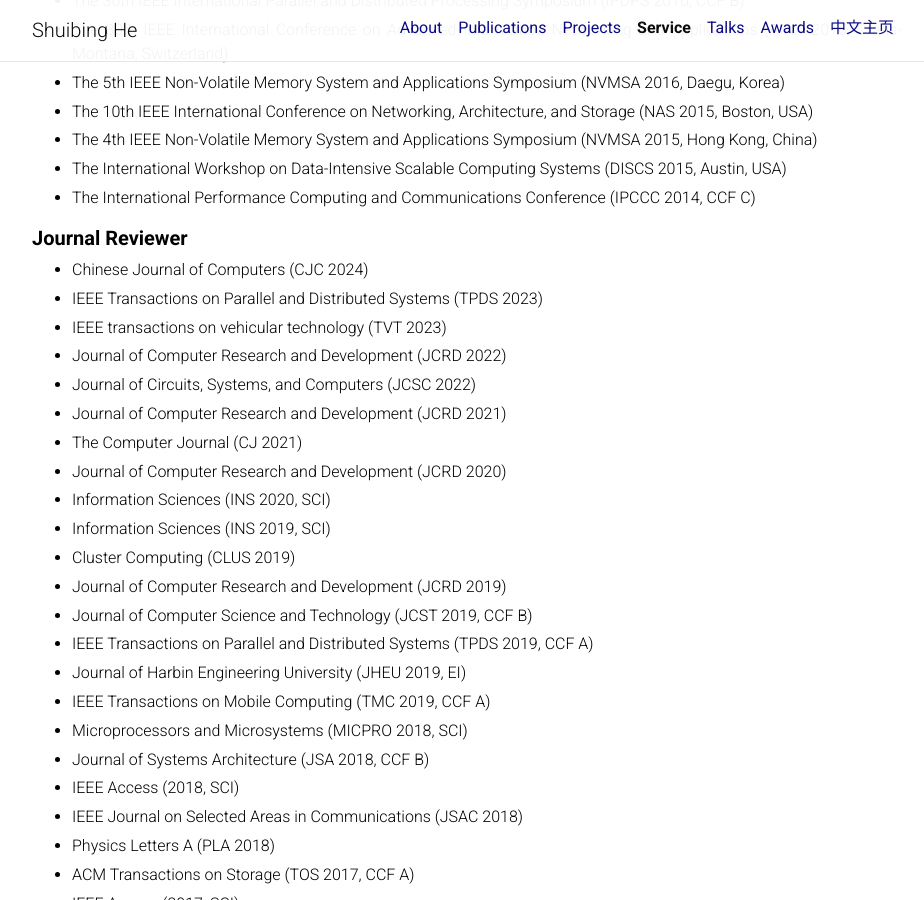
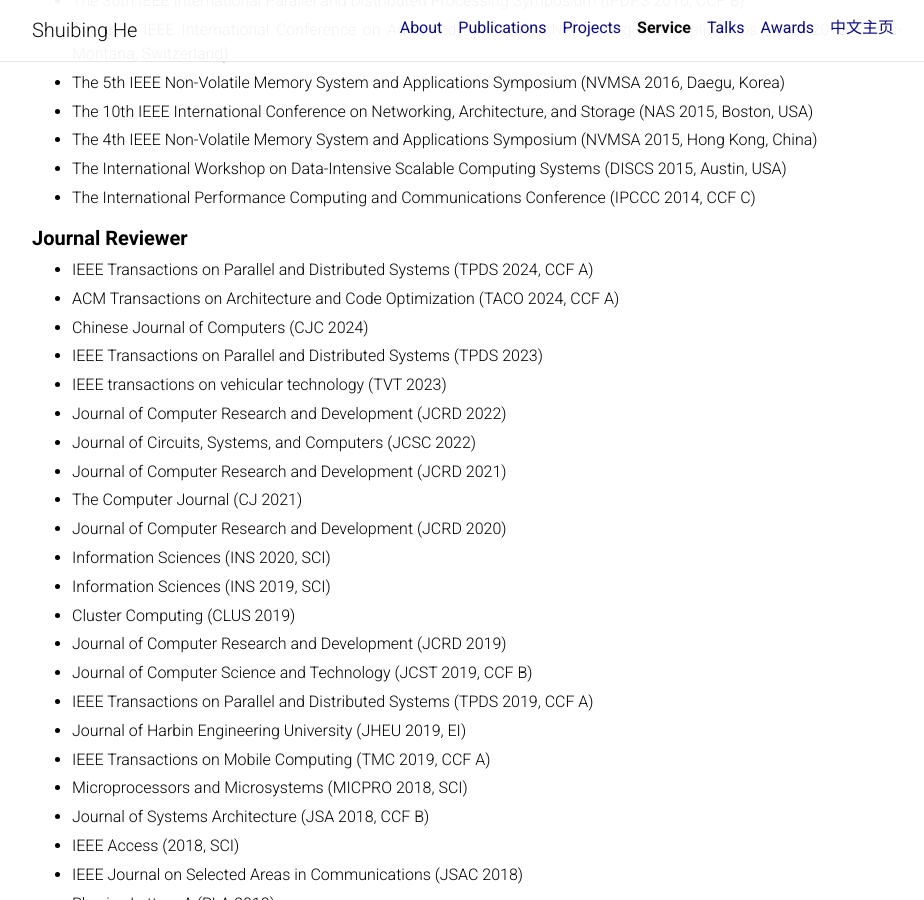
Before and after one commit to shuibing9420/shuibing9420.github.io, a Jekyll site: the page built from _pages/service.md, in a window 1280 px wide and 900 px high, scrolled down 1633 px. Shown: the whole window, without its empty margins (173-1097 px from the left). Built offline with Jekyll 4.4.1, drawn with Linux system fonts in a browser that asks for light colours; comment, search, counter and statistics services are not loaded; a style sheet for code colours, icons or effects is not loaded.

Commit message:
update service

```diff
--- a/_pages/service.md
+++ b/_pages/service.md
@@ -56,6 +56,8 @@ nav_order: 4
 - The International Performance Computing and Communications Conference (IPCCC 2014, CCF C)
 
 ##### **Journal Reviewer**
+- IEEE Transactions on Parallel and Distributed Systems (TPDS 2024, CCF A)
+- ACM Transactions on Architecture and Code Optimization (TACO 2024, CCF A)
 - Chinese Journal of Computers (CJC 2024)
 - IEEE Transactions on Parallel and Distributed Systems (TPDS 2023)
 - IEEE transactions on vehicular technology (TVT 2023)
```
